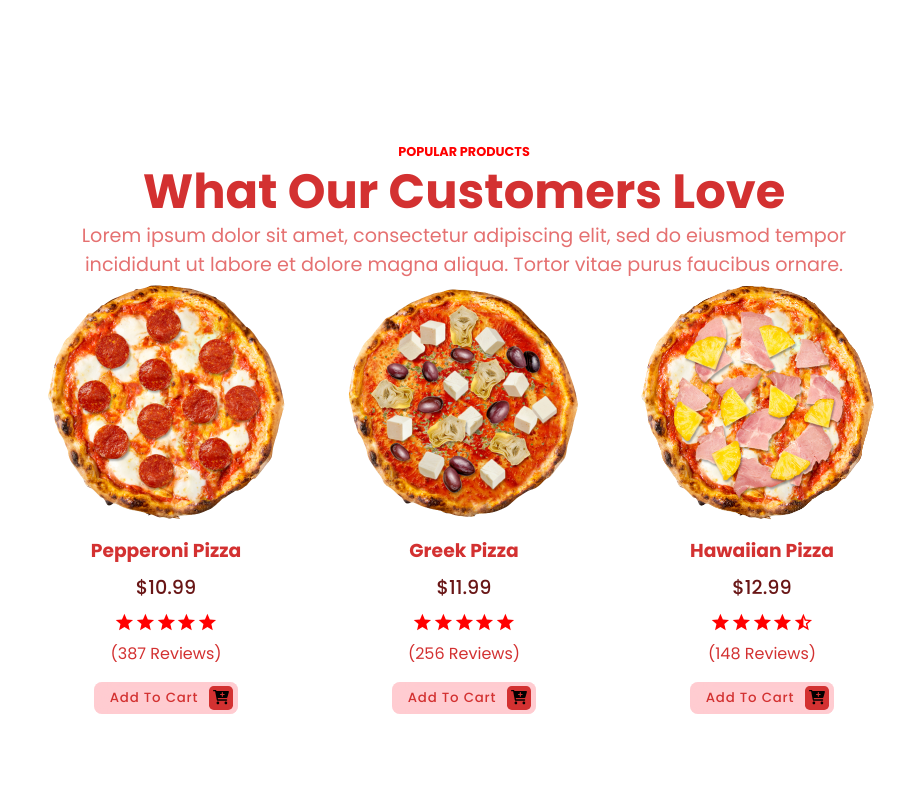
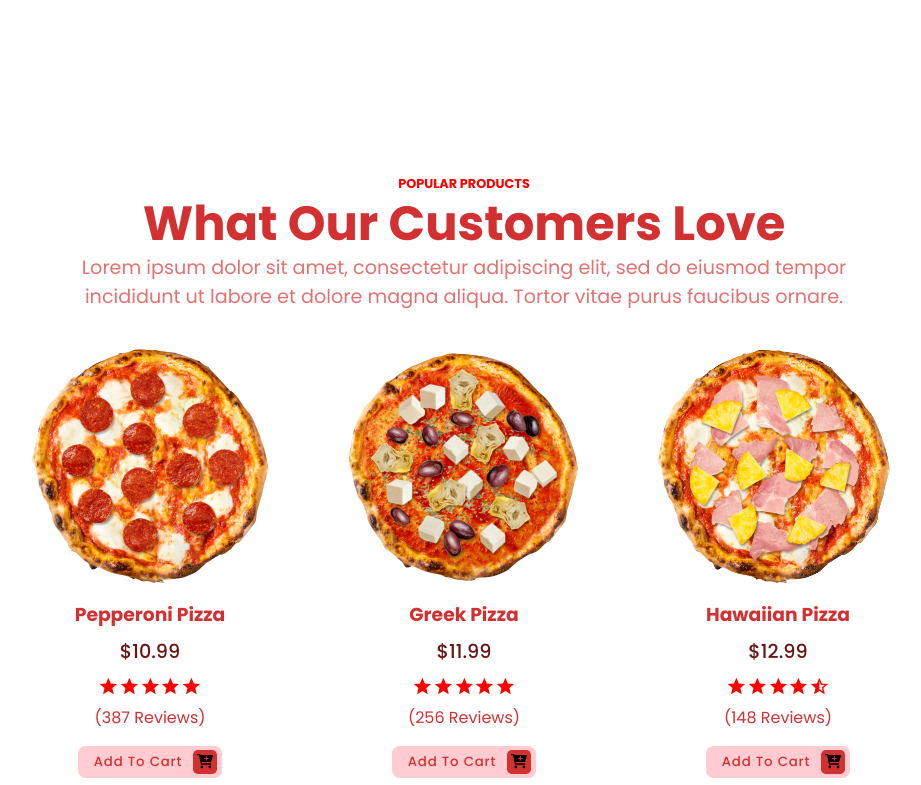
Before and after one commit to zeetaen1989/pizza-delivery, a Next.js app: page / in a window 1280 px wide. Shown: the part 680-1465 px from the top of the page, without its empty margins (176-1097 px from the left). Built offline with nearby package versions, Linux system fonts and the light colour scheme; a web font is replaced by a local one.

Commit message:
style(elements spacing): margin and padding modified for container and products section

```diff
--- a/components/templates/Popular/Popular.module.scss
+++ b/components/templates/Popular/Popular.module.scss
@@ -1,16 +1,17 @@
-@use "@styles/abstracts" as a;
+@use "@styles/abstracts"as a;
 
 .container {
   @include a.flex-direction-column;
   align-items: center;
   justify-content: center;
   text-align: center;
+  margin: 2rem 0rem;
 
   .products {
     display: grid;
     grid-template-columns: repeat(3, 1fr);
-    gap: 3rem;
-    text-align: center;
+    gap: 4rem;
+    padding: 2rem 0rem;
   }
 }
 
```
